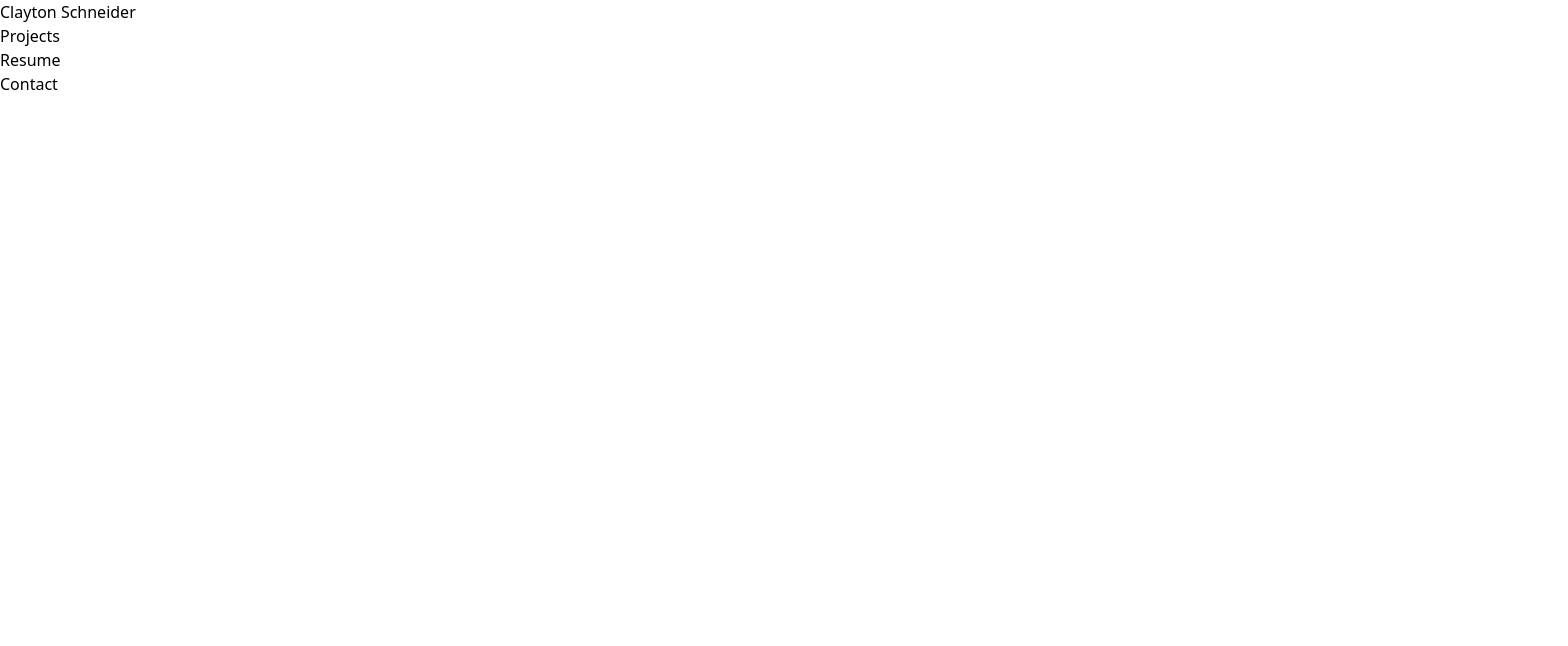
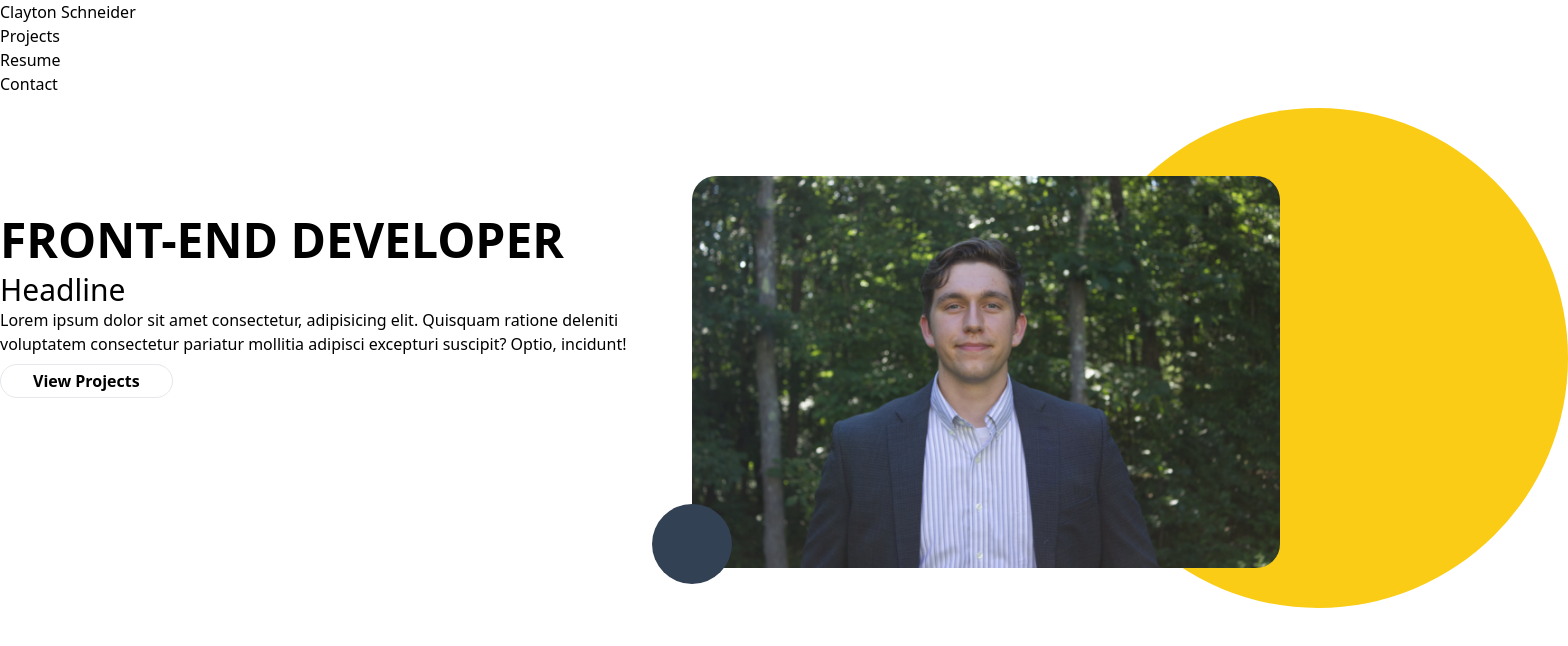
Before and after one commit to clayton-schneider/clayton-schneider.github.io, an Astro site: page / in a window 1280 px wide. Shown: the whole page, 1568 px wide, since content can reach past the window. Built offline with nearby package versions, Linux system fonts and the light colour scheme; Astro itself is replaced by a stand-in of ours.

Commit message:
hero section

```diff
--- a/src/pages/index.astro
+++ b/src/pages/index.astro
@@ -1,7 +1,43 @@
 ---
-import CoreLayout from "../layouts/CoreLayout.astro"
+import CoreLayout from '../layouts/CoreLayout.astro'
+import { Image } from 'astro:assets'
 ---
 
 <CoreLayout>
+	<section class="my-20">
+		<div class="mx-auto flex max-w-screen-2xl flex-col justify-between lg:flex-row lg:space-x-5">
+			<div class="relative z-10 mx-auto max-w-2xl text-center md:mt-10 lg:mx-0 lg:text-left">
+				<h6 class="text-5xl font-bold uppercase">Front-End Developer</h6>
+				<h2 class="mt-2 text-3xl">Headline</h2>
+				<p>
+					Lorem ipsum dolor sit amet consectetur, adipisicing elit. Quisquam ratione deleniti
+					voluptatem consectetur pariatur mollitia adipisci excepturi suscipit? Optio, incidunt!
+				</p>
 
+				<a
+					class="border-primary text-primary mt-2 inline-block rounded-3xl border px-8 py-1 font-bold"
+					href="#projects"
+				>
+					View Projects
+				</a>
+			</div>
+
+			<div class="relative mx-auto mt-10 lg:mx-0 lg:mt-0">
+				<span class="absolute -bottom-4 -left-10 z-10 block h-20 w-20 rounded-full bg-slate-700"
+				></span>
+				<span
+					class="absolute -bottom-10 -right-72 z-0 block h-[500px] w-[500px] rounded-full bg-yellow-400"
+				></span>
+
+				<Image
+					class="relative rounded-3xl object-cover"
+					loading="eager"
+					width={600}
+					height={700}
+					src={import('~/imgs/headshot-schneider.jpg')}
+					alt="clayton schneider"
+				/>
+			</div>
+		</div>
+	</section>
 </CoreLayout>
--- a/tailwind.config.mjs
+++ b/tailwind.config.mjs
@@ -2,7 +2,7 @@
 export default {
 	content: ['./src/**/*.{astro,html,js,jsx,md,mdx,svelte,ts,tsx,vue}'],
 	theme: {
-		extend: {},
+		extend: {}
 	},
-	plugins: [],
+	plugins: []
 }
```
Also changed, not shown: tsconfig.json (+7 -1 lines), src/imgs/headshot-schneider.jpg (added).
